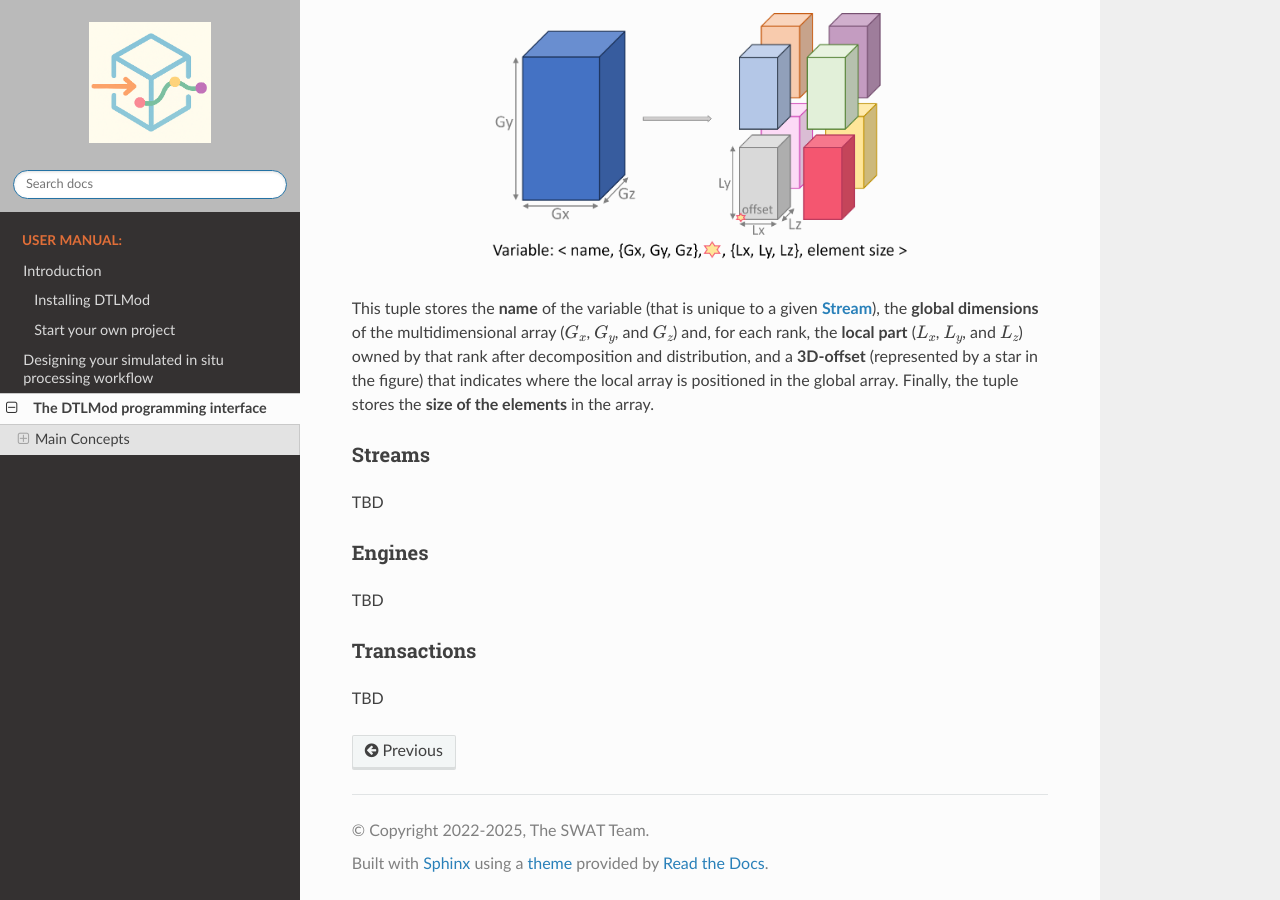
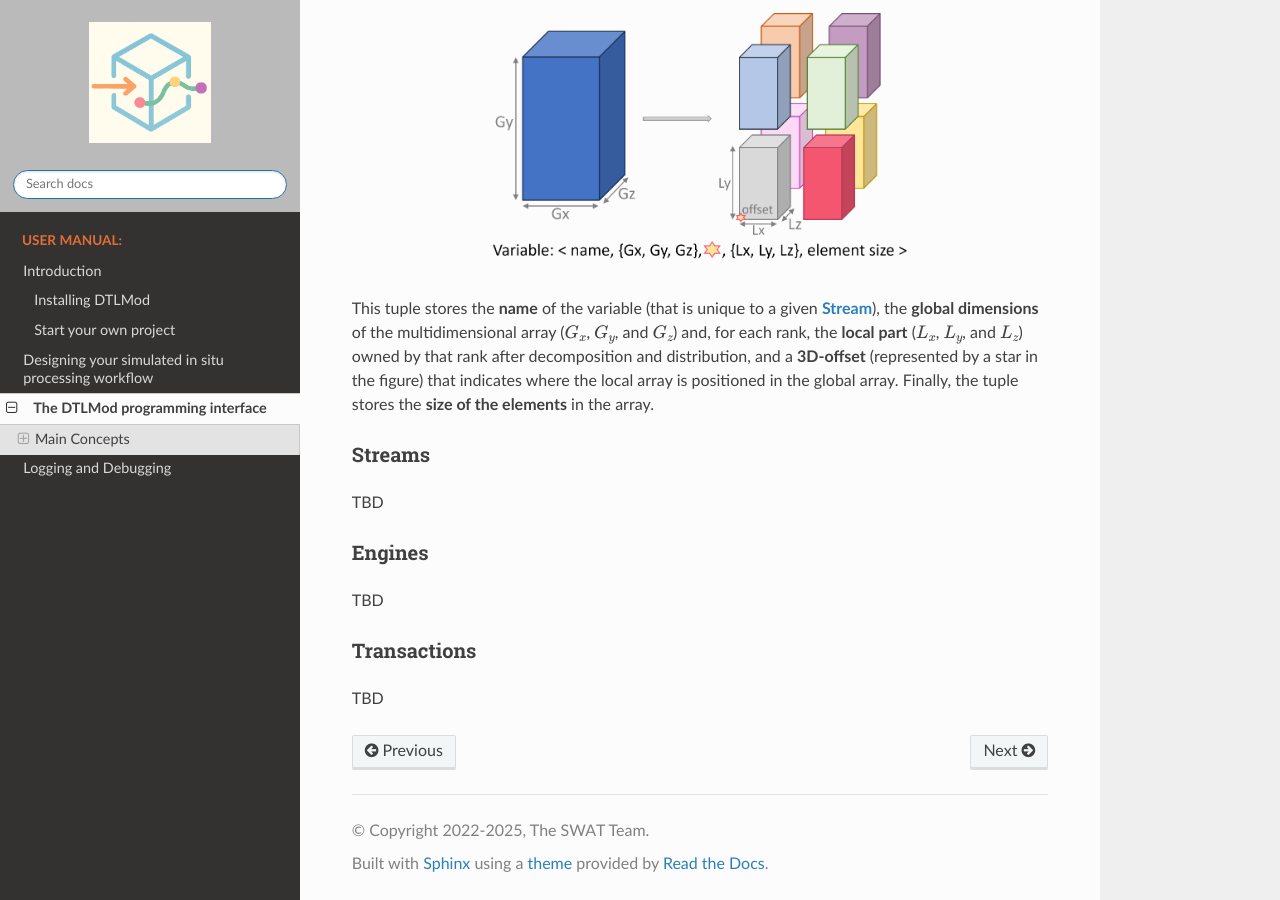
Before and after one commit to simgrid/DTLMod, a Sphinx documentation site: the page built from doc/source/app_API.rst, in a window 1280 px wide and 900 px high, scrolled down 852 px. Built offline with Sphinx 7.4.7 and the Read the Docs theme 3.1.0, drawn with Linux system fonts in a browser that asks for light colours.

Commit message:
add new category

```diff
--- /dev/null
+++ b/doc/source/Logging.rst
@@ -0,0 +1,8 @@
+.. Copyright 2025
+
+.. _Logging:
+
+Logging and Debugging
+=====================
+
+TBD
--- a/doc/source/index.rst
+++ b/doc/source/index.rst
@@ -33,3 +33,4 @@ effects of resource allocation strategies.
          Start your own project <New_project.rst>
       Designing your simulated in situ processing workflow <Workflow.rst>
          The DTLMod programming interface <app_API.rst>
+      Logging and Debugging <Logging.rst>
```
